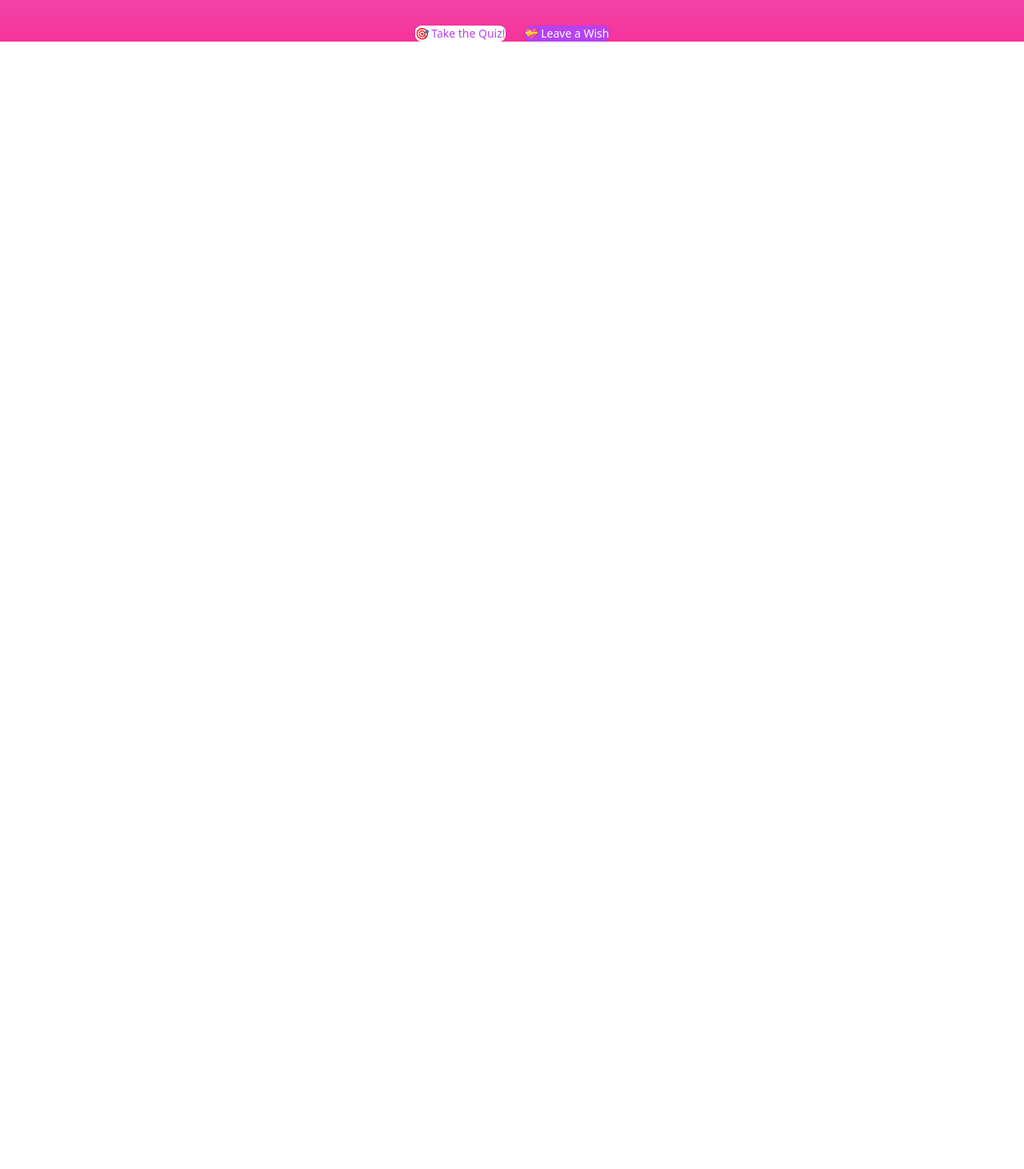
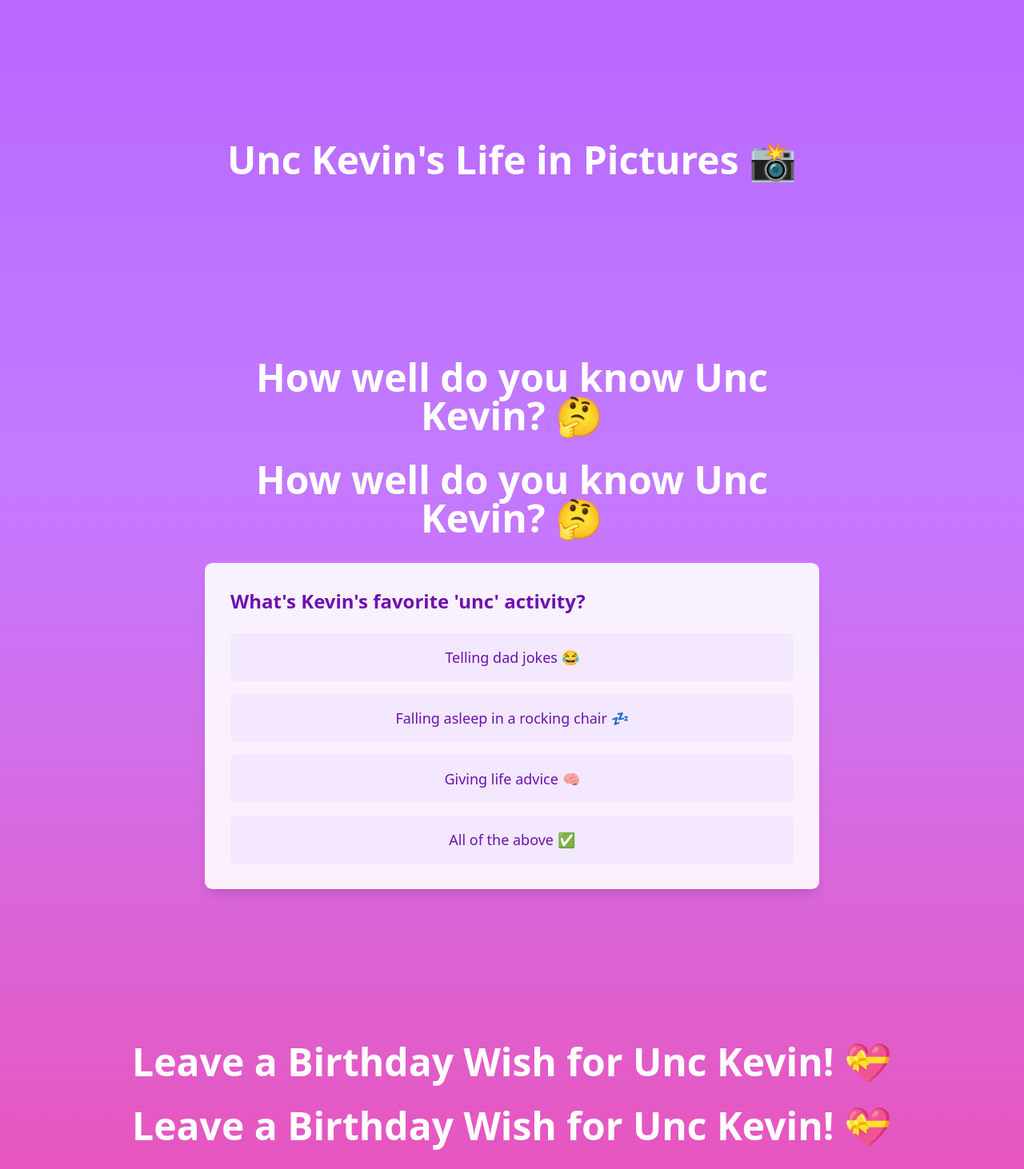
Before and after one commit to braden-w/2025-kevin-birthday, a React (Vite) app: page / in a window 1280 px wide. Shown: the part 780-2242 px from the top of the page at 80% size. Before the commit the page ends 832 px from the top, so only its background shows below. Built offline with nearby package versions, Linux system fonts and the light colour scheme.

Commit message:
feat: combine into one route

```diff
--- a/src/routes/index.tsx
+++ b/src/routes/index.tsx
@@ -1,7 +1,8 @@
-import { Header } from "@/components/Header";
 import { InteractiveEffects } from "@/components/InteractiveEffects";
 import { Button } from "@/components/ui/button";
-import { Link, createFileRoute } from "@tanstack/react-router";
+import { Quiz } from "@/components/Quiz";
+import { MessageWall } from "@/components/MessageWall";
+import { createFileRoute } from "@tanstack/react-router";
 import { AnimatePresence, motion } from "framer-motion";
 import { useEffect } from "react";
 
@@ -30,6 +31,7 @@ export function Home() {
 				exit={{ opacity: 0 }}
 				className="space-y-16 sm:space-y-24"
 			>
+				{/* Header Section */}
 				<motion.header
 					className="text-center space-y-16"
 					initial={{ opacity: 0, y: 20 }}
@@ -53,15 +55,42 @@ export function Home() {
 						To the greatest unc that I know ❤️
 					</motion.p>
 				</motion.header>
-				<InteractiveEffects />
-				<div className="flex flex-col sm:flex-row justify-center gap-4 sm:gap-6 px-4">
-					<Button variant="secondary" size="xl" asChild>
-						<Link to="/quiz">🎯 Take the Quiz!</Link>
-					</Button>
-					<Button size="xl" asChild>
-						<Link to="/wishes">💝 Leave a Wish</Link>
-					</Button>
-				</div>
+
+				{/* Interactive Effects Section */}
+				<section className="py-12">
+					<InteractiveEffects />
+				</section>
+
+				{/* Life in Pictures Section */}
+				<section className="py-12">
+					<h2 className="text-4xl md:text-5xl font-bold text-center mb-8">
+						Unc Kevin's Life in Pictures 📸
+					</h2>
+					{/* Add your picture gallery component here */}
+				</section>
+
+				{/* Quiz Section */}
+				<section className="py-12 max-w-3xl mx-auto">
+					<h2 className="text-4xl md:text-5xl font-bold text-center mb-8">
+						How well do you know Unc Kevin? 🤔
+					</h2>
+					<Quiz
+						onComplete={() => {
+							// Scroll to wishes section or handle completion
+							document
+								.getElementById("wishes-section")
+								?.scrollIntoView({ behavior: "smooth" });
+						}}
+					/>
+				</section>
+
+				{/* Wishes Section */}
+				<section id="wishes-section" className="py-12">
+					<h2 className="text-4xl md:text-5xl font-bold text-center mb-8">
+						Leave a Birthday Wish for Unc Kevin! 💝
+					</h2>
+					<MessageWall />
+				</section>
 			</motion.div>
 		</AnimatePresence>
 	);
--- a/src/routes/quiz.tsx
+++ /dev/null
@@ -1,27 +0,0 @@
-import { Quiz } from "@/components/Quiz";
-import { Button } from "@/components/ui/button";
-import { createFileRoute, Link } from "@tanstack/react-router";
-import { motion } from "framer-motion";
-
-export const Route = createFileRoute("/quiz")({
-	component: RouteComponent,
-});
-
-function RouteComponent() {
-	return (
-		<motion.div
-			key="quiz"
-			initial={{ opacity: 0, y: 50 }}
-			animate={{ opacity: 1, y: 0 }}
-			exit={{ opacity: 0, y: -50 }}
-			className="space-y-8"
-		>
-			<Quiz onComplete={() => setCurrentSection("wishes")} />
-			<div className="mt-12 flex justify-center">
-				<Button variant="secondary" asChild>
-					<Link to="/">👈 Back to Home</Link>
-				</Button>
-			</div>
-		</motion.div>
-	);
-}
--- a/src/routes/wishes.tsx
+++ /dev/null
@@ -1,31 +0,0 @@
-import { MessageWall } from "@/components/MessageWall";
-import { Button } from "@/components/ui/button";
-import { createFileRoute, Link } from "@tanstack/react-router";
-import { motion } from "framer-motion";
-
-export const Route = createFileRoute("/wishes")({
-	component: RouteComponent,
-});
-
-function RouteComponent() {
-	return (
-		<motion.div
-			key="wishes"
-			initial={{ opacity: 0, y: 50 }}
-			animate={{ opacity: 1, y: 0 }}
-			exit={{ opacity: 0, y: -50 }}
-			className="space-y-8"
-		>
-			<MessageWall />
-			<div className="mt-12 flex justify-center">
-				<Button
-					variant="secondary"
-					className="text-lg py-4 px-6 shadow-md hover:shadow-lg transition-all"
-					asChild
-				>
-					<Link to="/">👈 Back to Home</Link>
-				</Button>
-			</div>
-		</motion.div>
-	);
-}
```
